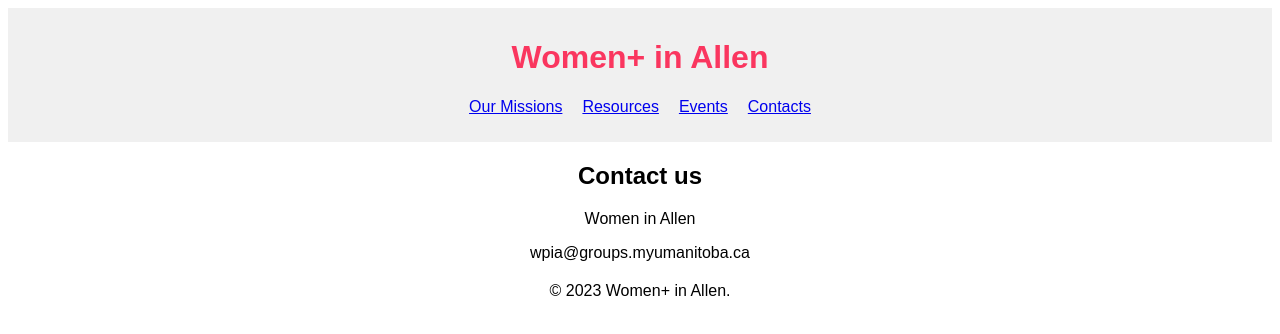
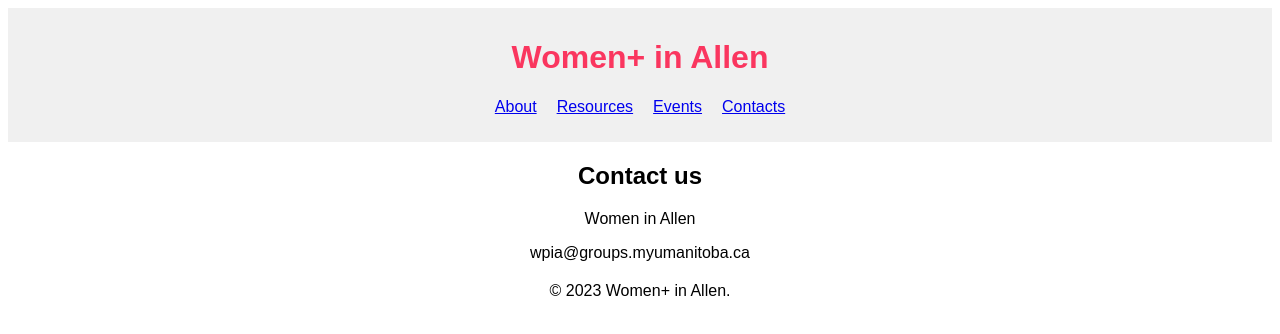
Before and after one commit to womenpiallen/womenpiallen.github.io, a plain HTML site: page contacts.html in a window 1280 px wide. Drawn offline with Linux system fonts and the light colour scheme.

Commit message:
Change missions to about

```diff
--- a/contacts.html
+++ b/contacts.html
@@ -78,7 +78,7 @@
         <!-- Add navigation links to your subdirectories -->
         <nav>
             <ul>
-                <li><a href="missions.html">Our Missions</a></li>
+                <li><a href="missions.html">About</a></li>
                 <li><a href="resources.html">Resources</a></li>
                 <li><a href="events.html">Events</a></li>
                 <li><a href="contacts.html">Contacts</a></li>
```
